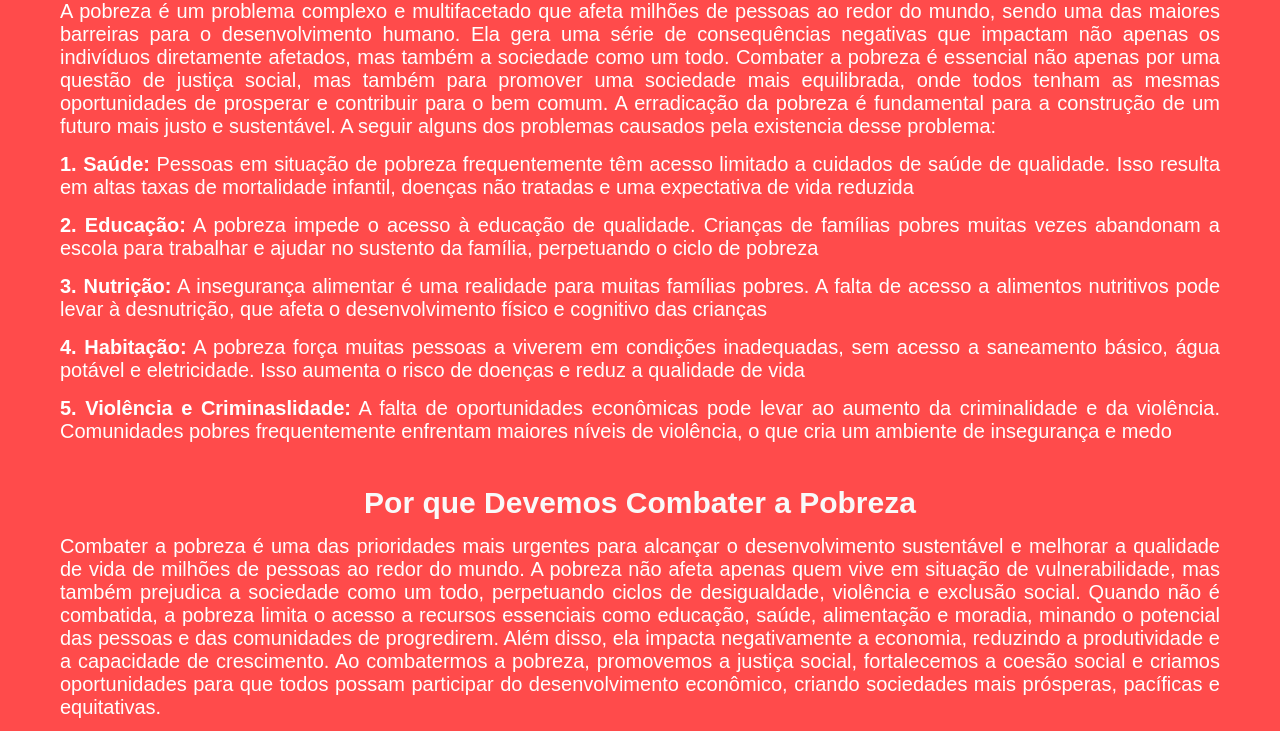
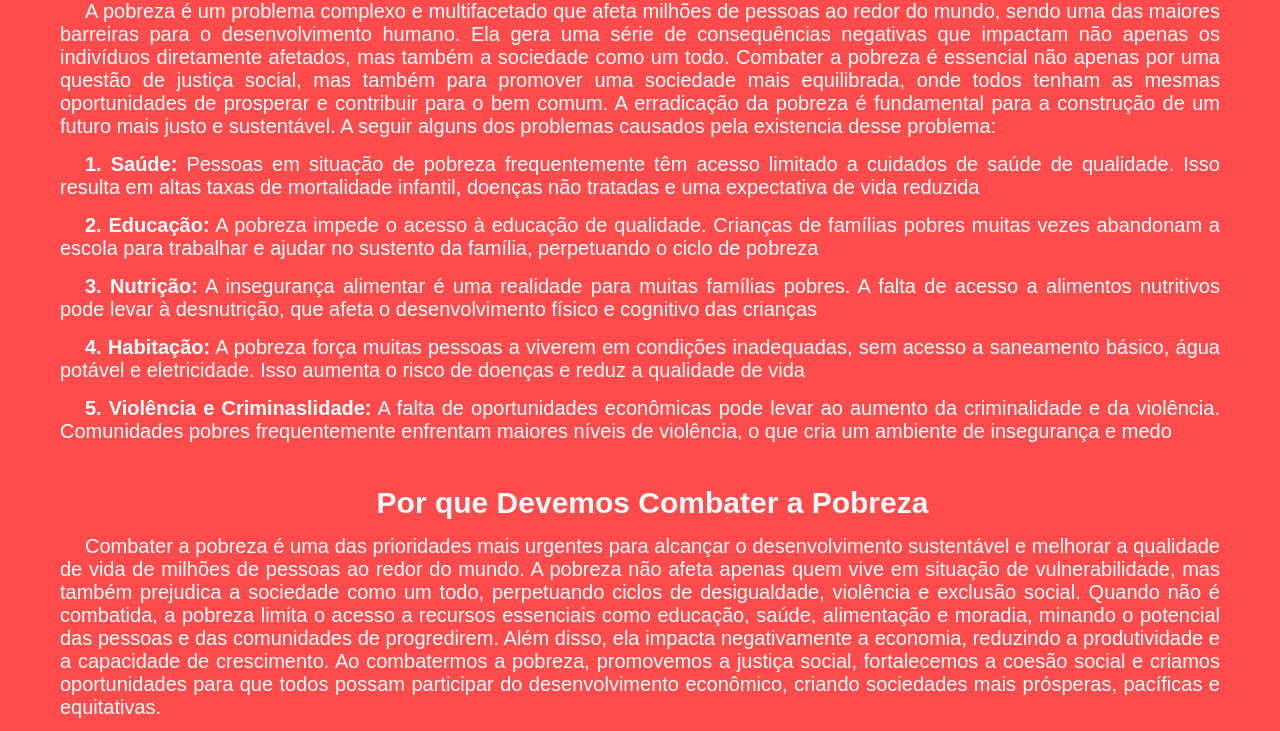
Before and after one commit to ViniciusTriches/ProjetoEstruturaDeDados, a plain HTML site: page Index.html in a window 1280 px wide. Shown: the part 263-994 px from the top of the page. Drawn offline with Linux system fonts and the light colour scheme.

Commit message:
Adicionado espaco de paragrafos

```diff
--- a/styles.css
+++ b/styles.css
@@ -92,6 +92,7 @@ section {
     margin-top: 15px;
     margin-left: 20px;
     margin-right: 20px;
+    text-indent: 25px;
     font-size: 20px;
     color: white;
     text-align: justify;
```
